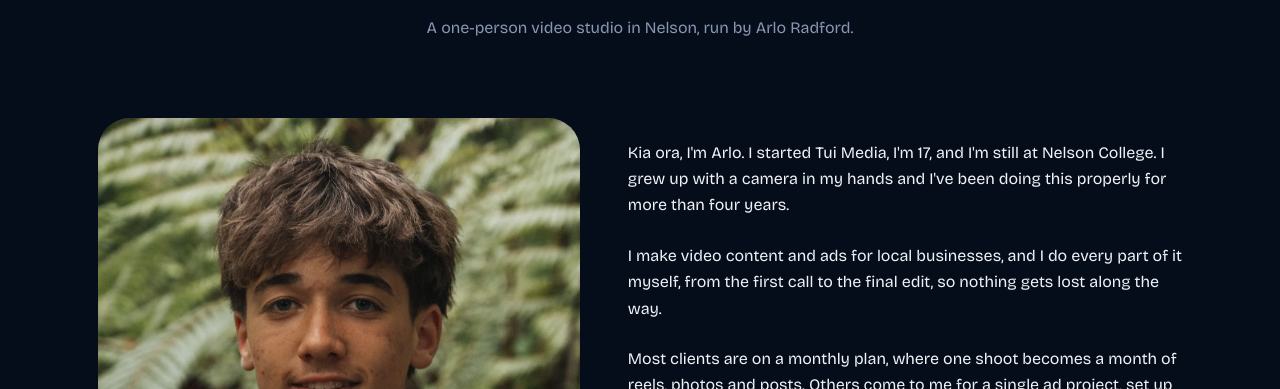
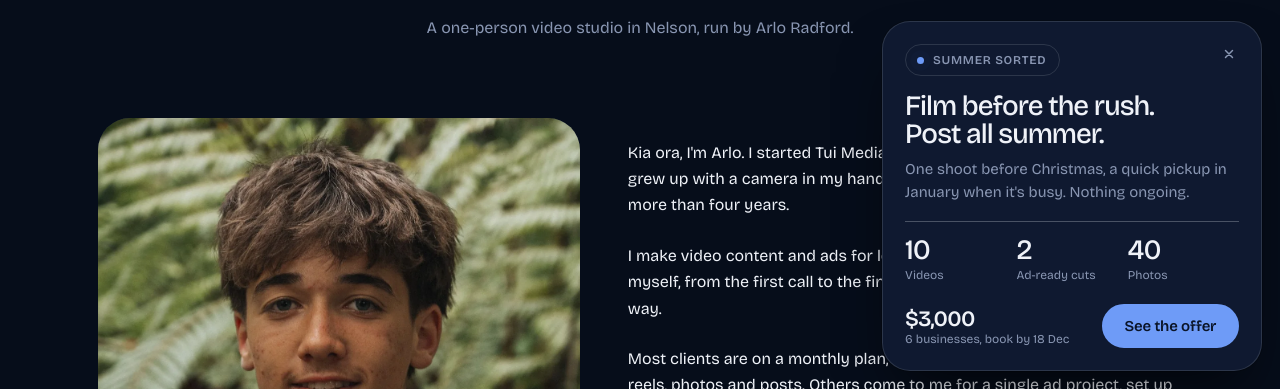
Before and after one commit to arloradfordnz/tui-media-rebrand-website, a plain HTML site: page wireframe/about/index.html in a window 1280 px wide. Shown: the part 411-800 px from the top of the page. Drawn offline with Linux system fonts and the light colour scheme.

Commit message:
Add Summer Sorted popup on every page except /summer
Co-Authored-By: Claude Opus 5.5 <noreply@anthropic.com>

```diff
--- a/wireframe/about/index.html
+++ b/wireframe/about/index.html
@@ -354,6 +354,7 @@
 <script defer src="/js/smooth-scroll.js"></script>
 <script defer src="/js/page-transition.js"></script>
 <script defer src="/js/nav.js?v=2"></script>
+<script defer src="/js/summer-popup.js?v=1"></script>
 <script defer src="/_vercel/insights/script.js"></script>
 
 </body>
--- /dev/null
+++ b/wireframe/js/summer-popup.js
@@ -0,0 +1,165 @@
+/* The Summer Sorted popup. Every page except /summer loads this file.
+
+   A small card that slides up in the bottom-right corner (a sheet along
+   the bottom on phones) and points to /summer. It doesn't block the page
+   or grab focus, so it's an invitation rather than a wall: the page
+   behind still scrolls and clicks as normal.
+
+   When it shows:
+   - after 12 seconds on the page, or once the visitor has scrolled 40% of
+     the way down, whichever comes first
+   - never on /summer itself, never on the home page's booking form, and
+     never after the offer closes (end of Friday 18 December, NZ time)
+   - "Close" keeps it away for 3 days; "See the offer" keeps it away for
+     good (they've seen it). Stored in localStorage, so it's per browser.
+
+   Closes on Escape or the close button. It hides itself if the home page
+   swaps to the booking form while it's open.
+
+   Its styles are added here, so the pages only need the one <script> tag.
+   To switch it off early, remove that tag from each page (or change END). */
+(function () {
+  'use strict';
+
+  var END = Date.UTC(2026, 11, 18, 11, 0, 0); /* 19 Dec 00:00 NZDT */
+  var KEY = 'tui-summer-popup';
+  var SNOOZE = 3 * 24 * 60 * 60 * 1000;
+  var DELAY = 12000;
+  var DEPTH = 0.4;
+
+  if (Date.now() >= END) return;
+  if (/^\/summer\/?$/.test(location.pathname)) return;
+
+  function read() { try { return localStorage.getItem(KEY); } catch (e) { return null; } }
+  function write(v) { try { localStorage.setItem(KEY, v); } catch (e) {} }
+
+  var saved = read();
+  if (saved === 'seen') return;
+  if (saved && Date.now() - Number(saved) < SNOOZE) return;
+
+  function onBookForm() {
+    var book = document.querySelector('[data-view="book"]');
+    return location.hash === '#book' || !!(book && !book.hidden);
+  }
+
+  /* the same queue Vercel's analytics reads, as on the home page */
+  function track(name) {
+    try {
+      window.va = window.va || function () { (window.vaq = window.vaq || []).push([].slice.call(arguments)); };
+      window.va('event', { name: name });
+    } catch (e) {}
+  }
+
+  var css = ''
+    + '.sp{position:fixed;z-index:80;right:var(--frame,1rem);bottom:var(--frame,1rem);width:min(380px,calc(100vw - 2 * var(--frame,1rem)));'
+    +   'padding:22px 22px 22px;border:1px solid var(--rule,rgba(239,242,248,.13));border-radius:28px;'
+    +   'background:var(--surface,#0F1930);color:var(--ink,#EFF2F8);'
+    +   'box-shadow:0 30px 60px -20px rgba(0,0,0,.7),0 0 0 1px rgba(0,0,0,.2);'
+    +   'font-family:inherit;line-height:1.5;'
+    +   'opacity:0;transform:translateY(24px);visibility:hidden;'
+    +   'transition:opacity 420ms var(--ease-out,ease),transform 520ms var(--ease-out,ease),visibility 0s linear 520ms}'
+    + '.sp.is-in{opacity:1;transform:none;visibility:visible;transition:opacity 420ms var(--ease-out,ease),transform 520ms var(--ease-out,ease),visibility 0s}'
+    + '.sp-tag{display:inline-flex;align-items:center;gap:9px;padding:6px 13px 6px 11px;border:1px solid var(--rule,rgba(239,242,248,.13));border-radius:999px;'
+    +   'font-size:.75rem;font-weight:600;letter-spacing:.06em;text-transform:uppercase;color:var(--muted,#8996B2)}'
+    + '.sp-tag i{position:relative;width:7px;height:7px;border-radius:50%;background:var(--accent,#6E9BF7);flex:none}'
+    + '.sp-tag i::after{content:"";position:absolute;inset:0;border-radius:50%;background:var(--accent,#6E9BF7);opacity:.5;animation:spPing 2.4s cubic-bezier(.16,1,.3,1) infinite}'
+    + '@keyframes spPing{from{transform:scale(1);opacity:.5}to{transform:scale(3);opacity:0}}'
+    + '.sp-x{position:absolute;top:14px;right:14px;display:grid;place-items:center;width:36px;height:36px;padding:0;'
+    +   'border:0;border-radius:50%;background:transparent;color:var(--muted,#8996B2);cursor:pointer;'
+    +   'transition:background-color 160ms ease,color 160ms ease;-webkit-tap-highlight-color:transparent}'
+    + '.sp-x svg{width:14px;height:14px}'
+    + '@media (hover:hover){.sp-x:hover{background:var(--paper,#060D1A);color:var(--ink,#EFF2F8)}}'
+    + '.sp-h{margin:16px 0 0;font-size:clamp(1.5rem,2.2vw,1.75rem);font-weight:500;letter-spacing:-.035em;line-height:1;text-wrap:balance}'
+    + '.sp-p{margin:10px 0 0;font-size:.9375rem;color:var(--muted,#8996B2)}'
+    + '.sp-stats{display:grid;grid-template-columns:repeat(3,1fr);margin:18px 0 0;padding:14px 0 0;border-top:1px solid var(--rule-2,rgba(239,242,248,.26))}'
+    + '.sp-stats div{display:flex;flex-direction:column;gap:2px}'
+    + '.sp-stats b{font-size:1.75rem;font-weight:500;letter-spacing:-.035em;line-height:1}'
+    + '.sp-stats span{font-size:.75rem;color:var(--muted,#8996B2)}'
+    + '.sp-foot{display:flex;align-items:center;justify-content:space-between;gap:12px;margin:20px 0 0}'
+    + '.sp-price{display:flex;flex-direction:column;line-height:1.2}'
+    + '.sp-price b{font-size:1.375rem;font-weight:600;letter-spacing:-.03em}'
+    + '.sp-price span{font-size:.75rem;color:var(--muted,#8996B2)}'
+    + '.sp .btn{flex:none}'
+    + '.sp-x:focus-visible,.sp .btn:focus-visible{outline:2px solid var(--accent,#6E9BF7);outline-offset:3px}'
+    + '@media (max-width:620px){'
+    +   '.sp{left:var(--frame,.75rem);right:var(--frame,.75rem);width:auto;padding:20px;border-radius:24px;'
+    +     'bottom:calc(var(--frame,.75rem) + env(safe-area-inset-bottom,0px))}'
+    + '}'
+    + '@media (prefers-reduced-motion:reduce){.sp,.sp.is-in{transform:none}.sp-tag i::after{animation:none}}';
+
+  var el;
+
+  function build() {
+    var style = document.createElement('style');
+    style.textContent = css;
+    document.head.appendChild(style);
+
+    el = document.createElement('aside');
+    el.className = 'sp';
+    el.setAttribute('role', 'dialog');
+    el.setAttribute('aria-modal', 'false');
+    el.setAttribute('aria-labelledby', 'sp-h');
+    el.innerHTML = ''
+      + '<button class="sp-x" type="button" aria-label="Close"><svg viewBox="0 0 24 24" fill="none" stroke="currentColor" stroke-width="2.5" stroke-linecap="round" aria-hidden="true"><path d="M6 6l12 12M18 6 6 18"/></svg></button>'
+      + '<span class="sp-tag"><i aria-hidden="true"></i>Summer Sorted</span>'
+      + '<h2 class="sp-h" id="sp-h">Film before the rush. Post all summer.</h2>'
+      + '<p class="sp-p">One shoot before Christmas, a quick pickup in January when it\'s busy. Nothing ongoing.</p>'
+      + '<div class="sp-stats">'
+      +   '<div><b>10</b><span>Videos</span></div>'
+      +   '<div><b>2</b><span>Ad-ready cuts</span></div>'
+      +   '<div><b>40</b><span>Photos</span></div>'
+      + '</div>'
+      + '<div class="sp-foot">'
+      +   '<div class="sp-price"><b>$3,000</b><span>6 businesses, book by 18 Dec</span></div>'
+      +   '<a class="btn" href="/summer"><span class="btn-label"><span>See the offer</span><span aria-hidden="true">See the offer</span></span></a>'
+      + '</div>';
+    document.body.appendChild(el);
+
+    el.querySelector('.sp-x').addEventListener('click', function () {
+      write(String(Date.now()));
+      track('Summer popup closed');
+      hide();
+    });
+    el.querySelector('.btn').addEventListener('click', function () {
+      write('seen');
+      track('Summer popup clicked');
+    });
+    document.addEventListener('keydown', function (e) {
+      if (e.key === 'Escape' && el.classList.contains('is-in')) {
+        write(String(Date.now()));
+        hide();
+      }
+    });
+  }
+
+  var shown = false;
+  function show() {
+    if (shown || onBookForm()) return;
+    shown = true;
+    cleanup();
+    if (!el) build();
+    /* two frames so the starting position is painted before it moves */
+    requestAnimationFrame(function () { requestAnimationFrame(function () { el.classList.add('is-in'); }); });
+    track('Summer popup shown');
+  }
+  function hide() { if (el) el.classList.remove('is-in'); }
+
+  var timer = setTimeout(show, DELAY);
+  function onScroll() {
+    var max = document.documentElement.scrollHeight - window.innerHeight;
+    if (max > 0 && window.scrollY / max >= DEPTH) show();
+  }
+  window.addEventListener('scroll', onScroll, { passive: true });
+  function cleanup() {
+    clearTimeout(timer);
+    window.removeEventListener('scroll', onScroll);
+  }
+
+  /* the home page swaps to the booking form without a page load */
+  function onRoute() { if (onBookForm()) hide(); }
+  window.addEventListener('hashchange', onRoute);
+  window.addEventListener('popstate', onRoute);
+  document.addEventListener('click', function (e) {
+    if (e.target.closest && e.target.closest('[data-route="book"]')) hide();
+  });
+})();
```
Also changed, not shown: wireframe/index.html (+1 -0 lines), wireframe/monthly-content/index.html (+1 -0 lines), wireframe/video-ads/index.html (+1 -0 lines), wireframe/work/case/index.html (+1 -0 lines), wireframe/work/index.html (+1 -0 lines), 1 other file.
